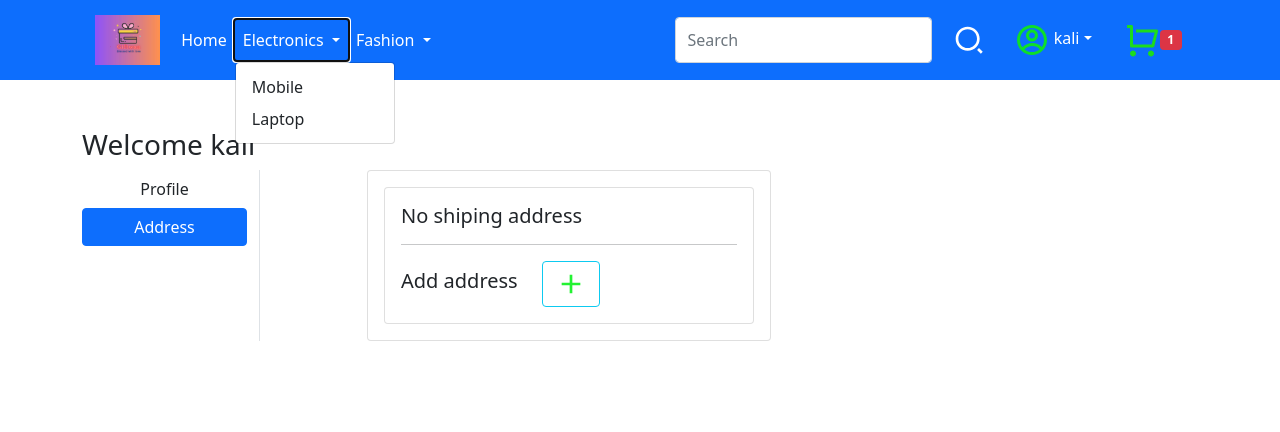
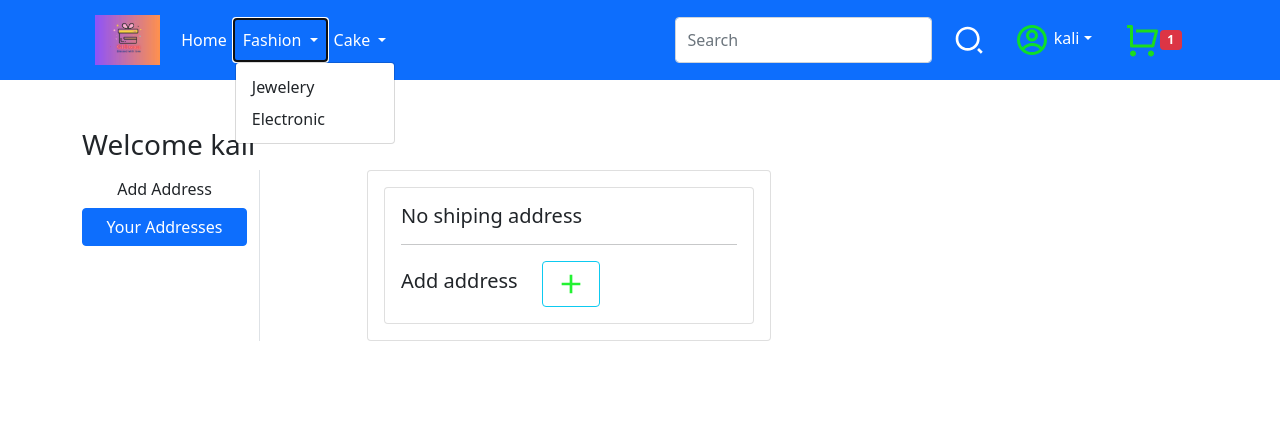
Before and after one commit to Bhupesh8108/Gift-shop, a Django app: page /address/ in a window 1280 px wide, after a click on "Fashion"; the page is wider, and only the part inside the window is pictured. Shown: the top 432 px of that part. Run offline with Django 3.2, Linux system fonts and the light colour scheme; a user stored in the database is signed in; data comes from the database, SQL or seed files in the repository; both versions use the stored data as it was after the commit; some libraries are stand-ins or nearby versions.

Commit message:
automatic update

```diff
--- a/app/context_processors.py
+++ b/app/context_processors.py
@@ -12,7 +12,8 @@
     utc_time = datetime.today()
     nepal_time = utc_time + timedelta(seconds=5*60*60+45*60)
     if int(nepal_time.strftime('%H')) < 16:
-        delivery_time = 'Today'
+        delivery_time = nepal_time.strftime('%b-%d')
     else:
-        delivery_time = 'Tomorrow'
+        nepal_time = utc_time + timedelta(days=1)
+        delivery_time = nepal_time.strftime('%b-%d')
     return {'delivery_time':delivery_time}
--- a/app/templates/app/address.html
+++ b/app/templates/app/address.html
@@ -7,8 +7,8 @@
  <h3>Welcome {{request.user}}</h3>
   <div class="col-sm-2 border-end">
    <ul class="list-unstyled">
-    <li class="d-grid"><a href="{% url 'profile' %}" class="btn">Profile</a></li>
-    <li class="d-grid"><a href="{% url 'address' %}" class="btn btn-primary">Address</a></li>
+    <li class="d-grid"><a href="{% url 'profile' %}" class="btn">Add Address</a></li>
+    <li class="d-grid"><a href="{% url 'address' %}" class="btn btn-primary">Your Addresses</a></li>
    </ul>
   </div>
   <div class="col-sm-9 offset-sm-1">
@@ -23,6 +23,7 @@
        <p>Address 1: {{address.main_address}}</p>
        <p>Address 2: {{address.street_address}}</p>
        <p>Street: {{address.additional_address}}</p>
+       <p> Phone :{{address.phone_number}}</p>
 
 
      <form action="" class="d-inline">
--- a/app/templates/app/base.html
+++ b/app/templates/app/base.html
@@ -35,20 +35,20 @@
            </li>
            <li class="nav-item dropdown">
              <a class="nav-link dropdown-toggle text-white" href="#" id="electronicsDropdown" role="button" data-bs-toggle="dropdown" aria-expanded="false">
-               Electronics
+               Fashion
              </a>
              <ul class="dropdown-menu" aria-labelledby="electronicsDropdown">
-               <li><a class="dropdown-item" href="{% url 'mobile' %}">Mobile</a></li>
-               <li><a class="dropdown-item" href="#">Laptop</a></li>
+               <li><a class="dropdown-item" href="/category/Jewels">Jewelery</a></li>
+               <li><a class="dropdown-item" href="/category/Electronic">Electronic</a></li>
              </ul>
            </li>
            <li class="nav-item dropdown">
              <a class="nav-link dropdown-toggle text-white" href="#" id="fashionDropdown" role="button" data-bs-toggle="dropdown" aria-expanded="false">
-               Fashion
+               Cake
              </a>
              <ul class="dropdown-menu" aria-labelledby="fashionDropdown">
-               <li><a class="dropdown-item" href="#">Top Wear</a></li>
-               <li><a class="dropdown-item" href="#">Bottom Wear</a></li>
+               <li><a class="dropdown-item" href="/category/Anniversary">Anniversary</a></li>
+               <li><a class="dropdown-item" href="/category/Birthday">Birthday</a></li>
              </ul>
            </li>
          </ul>
@@ -66,7 +66,7 @@
                 <svg xmlns="http://www.w3.org/2000/svg" viewBox="0 0 24 24" width="36" height="36"><path d="M12 2C17.5228 2 22 6.47715 22 12C22 17.5228 17.5228 22 12 22C6.47715 22 2 17.5228 2 12C2 6.47715 6.47715 2 12 2ZM12.1597 16C10.1243 16 8.29182 16.8687 7.01276 18.2556C8.38039 19.3474 10.114 20 12 20C13.9695 20 15.7727 19.2883 17.1666 18.1081C15.8956 16.8074 14.1219 16 12.1597 16ZM12 4C7.58172 4 4 7.58172 4 12C4 13.8106 4.6015 15.4807 5.61557 16.8214C7.25639 15.0841 9.58144 14 12.1597 14C14.6441 14 16.8933 15.0066 18.5218 16.6342C19.4526 15.3267 20 13.7273 20 12C20 7.58172 16.4183 4 12 4ZM12 5C14.2091 5 16 6.79086 16 9C16 11.2091 14.2091 13 12 13C9.79086 13 8 11.2091 8 9C8 6.79086 9.79086 5 12 5ZM12 7C10.8954 7 10 7.89543 10 9C10 10.1046 10.8954 11 12 11C13.1046 11 14 10.1046 14 9C14 7.89543 13.1046 7 12 7Z" fill="rgba(14,222,42,1)"></path></svg>
               {{request.user}}</a>
               <ul class="dropdown-menu" aria-labelledby="profileDropdown">
-                <li><a class="dropdown-item" href="{% url 'profile' %}">Profile</a></li>
+                <li><a class="dropdown-item" href="{% url 'profile' %}">Address</a></li>
                 <li><a class="dropdown-item" href="{% url 'orders' %}">Orders</a></li>
                 <li><a class="dropdown-item" href="{% url 'changepassword' %}">Change Password</a></li>
                 <li><a class="dropdown-item" href="{% url 'logout' %}">Logout</a></li>
--- a/app/templates/app/profile.html
+++ b/app/templates/app/profile.html
@@ -7,8 +7,8 @@
   <h3>Welcome {{request.user}}</h3>
   <div class="col-sm-2 border-end">
    <ul class="list-unstyled">
-    <li class="d-grid"><a href="{% url 'profile' %}" class="btn btn-primary">Profile</a></li>
-    <li class="d-grid"><a href="{% url 'address' %}" class="btn">Address</a></li>
+    <li class="d-grid"><a href="{% url 'profile' %}" class="btn btn-primary">Add Address</a></li>
+    <li class="d-grid"><a href="{% url 'address' %}" class="btn">Your Address</a></li>
    </ul>
   </div>
   <div class="col-sm-8 offset-sm-1">
--- a/app/templates/app/reset_complete.html
+++ /dev/null
@@ -1 +0,0 @@
-<p> password change complete</p>
--- a/app/templates/app/reset_done.html
+++ /dev/null
@@ -1 +0,0 @@
-<p> done view</p>
--- a/app/templates/app/searchresult.html
+++ b/app/templates/app/searchresult.html
@@ -40,14 +40,15 @@
       {% csrf_token %}
       <div class="form-group range-wrap">
         <label for="price">Price Range:</label>
-        <input type="range" class="form-control-range" id="price" min="0" max="3000" step="1" oninput="rangeValue.innerText = value" name="price_range" value= {% if price_range %} {{price_range}} {% else %} 1500{% endif %}>
+        <input type="range" class="form-control-range" id="price" min="0" max="3000" step="1" oninput="rangeValue.innerText = value" name="price_range" value= {% if price_range %} {{price_range}} {% else %} 3000{% endif %}>
         <div class="d-flex justify-content-between">
           <small>Rs 0</small>
           <small>Rs 3000</small>
         </div>
-        <div class="range-value mx-5" id="rangeValue" name = "rangeValue">{% if price_range %} {{price_range}} {% else %} 1500{% endif %}</div>
+        <div class="range-value mx-5" id="rangeValue" name = "rangeValue">{% if price_range %} {{price_range}} {% else %} 3000{% endif %}</div>
       </div>
       <button type="submit" class="btn btn-primary">Apply Filter</button>
+      <strong class="mx-2"><strong class="mx-5"><strong class="mx-5"></strong><small class="mx-5"><strong class="mx-5"></strong class="text-danger">{{x}} results</strong></small></strong></strong></strong>
     </form><br>
 
 <div class="m-3">
--- a/app/urls.py
+++ b/app/urls.py
@@ -14,7 +14,7 @@
     path('address/', views.address, name='address'),
     path('orders/', views.orders, name='orders'),
     path('changepassword/', views.change_password , name='changepassword'),
-    path('mobile/', views.mobile, name='mobile'),
+    path('category/<category>', views.category, name='category'),
     path('login/', views.login, name='login'),
     path('logout/', auth_views.LogoutView.as_view(next_page='home'), name='logout'),
     path('minuscart/',views.minuscart,name='minuscart'),
--- a/app/views.py
+++ b/app/views.py
@@ -26,7 +26,7 @@
         prod = item.objects.filter(id=id).first()
         products = item.objects.all().order_by(Random())
         product = item.objects.get(id=id)
-        if wishlist.objects.filter(product=product, user=request.user).exists():
+        if request.user.is_authenticated and wishlist.objects.filter(product=product, user=request.user).exists():
             btn_text = "Remove from cart"
         else:
             btn_text = "Add to cart"
@@ -177,8 +177,10 @@
 
 
 
-def mobile(request):
-    return render(request, 'app/mobile.html')
+def category(request,category):
+    print(category)
+    products = item.objects.filter(category=category).order_by(Random())
+    return render(request, 'app/category.html',dict(products=products,category= category))
 
 
 
@@ -251,7 +253,7 @@
         request.session['search_items'] = list(search_items.values())
         request.session['search_text'] = search_text
 
-        return render(request, 'app/searchresult.html',{'search_text': search_text,'search_items':search_items})
+        return render(request, 'app/searchresult.html',{'search_text': search_text,'search_items':search_items,'x':len(search_items)})
     def post(self, request):
         slider_value = request.POST.get('price_range')
         id_list = []
@@ -259,7 +261,7 @@
         for id in request.session.get('search_items',[]):
             id_list.append(id['id'])
         search_items = item.objects.filter(id__in=id_list,price__lte = slider_value)
-        return render(request, 'app/searchresult.html',{'search_items':search_items,'price_range':slider_value,'searc_htext': search_text})
+        return render(request, 'app/searchresult.html',{'search_items':search_items,'price_range':slider_value,'search_text': search_text,'x':len(search_items)})
 
 
 class reset_password(View):
--- a/shoppinglyx/settings.py
+++ b/shoppinglyx/settings.py
@@ -28,7 +28,7 @@
 
 
 ALLOWED_HOSTS = ['giftwan.pythonanywhere.com']
-# ALLOWED_HOSTS = []
+ALLOWED_HOSTS = []
 
 
 
```
Also changed, not shown: app/templates/app/category.html (added, +19 -0 lines), db.sqlite3.
